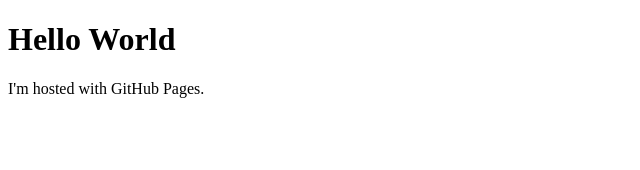
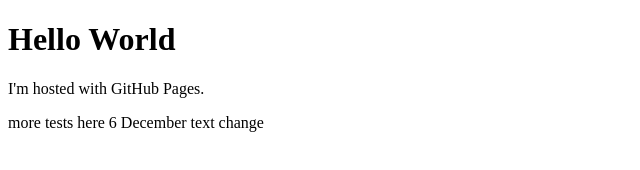
Before and after one commit to khaleedah/khaleedah.github.io, a plain HTML site: page index.html in a window 1280 px wide. Shown: the whole page, without its empty margins (0-640 px from the left). Drawn offline with Linux system fonts and the light colour scheme.

Commit message:
Added in a line in Index

```diff
--- a/index.html
+++ b/index.html
@@ -3,5 +3,6 @@
 <body>
 <h1>Hello World</h1>
 <p>I'm hosted with GitHub Pages.</p>
+<p> more tests here 6 December text change</p>
 </body>
 </html>
```
